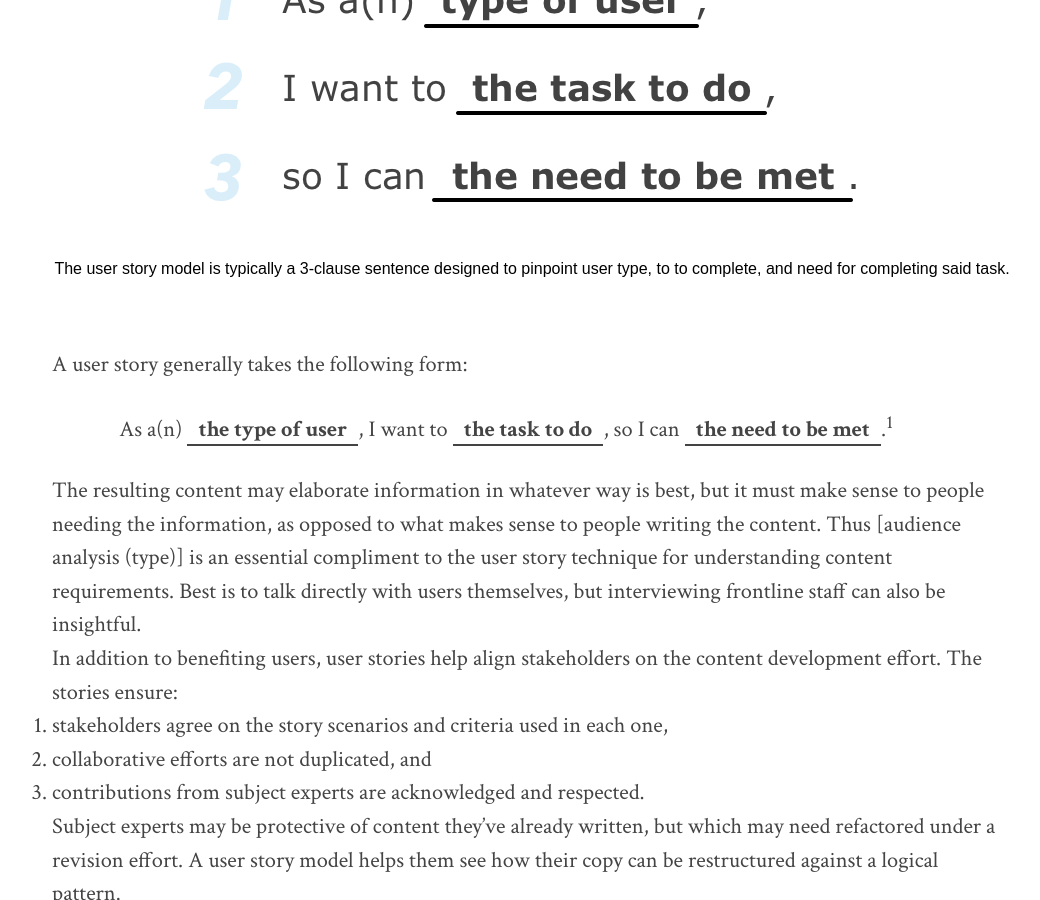
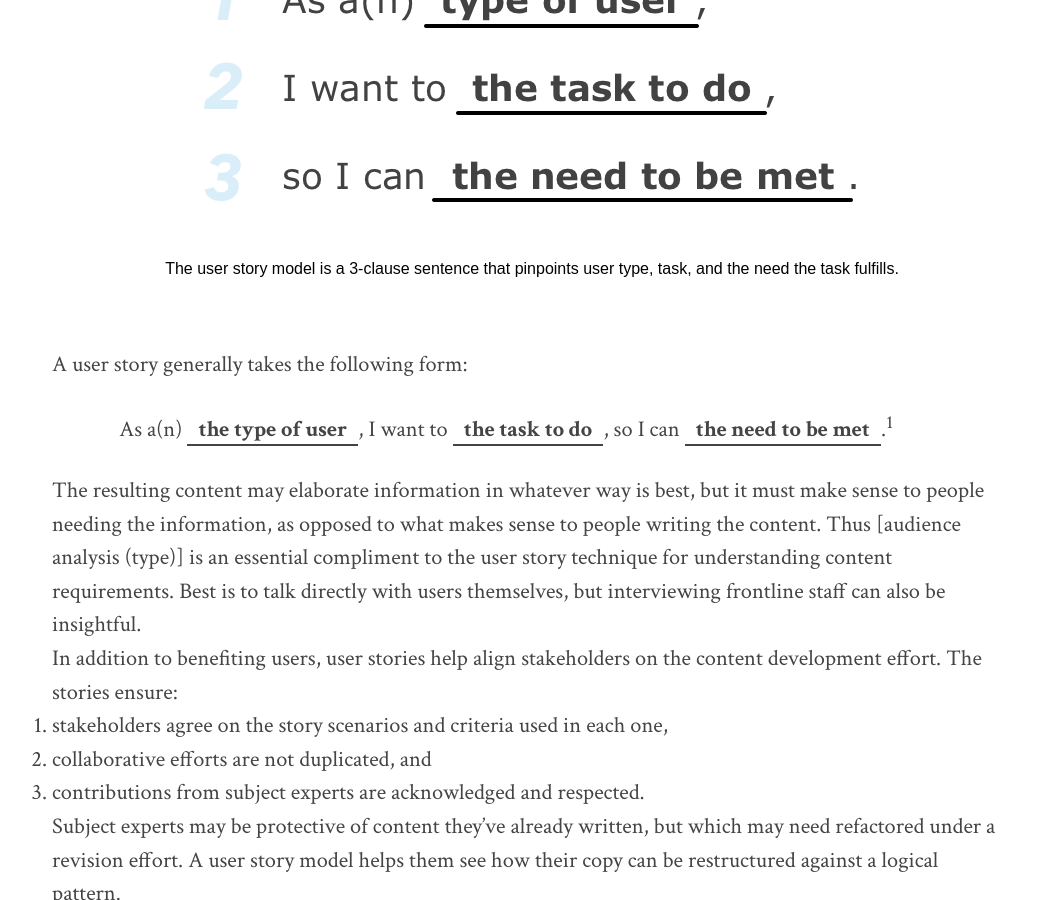
Before and after one commit to content-strategy-forum/csf-glossary, a Jekyll site: the page built from user-story.md, in a window 1280 px wide and 900 px high, scrolled down 908 px. Shown: the whole window, without its empty margins (108-1148 px from the left). Built offline with Jekyll 4.4.1, drawn with Linux system fonts in a browser that asks for light colours; some web fonts are replaced.

Commit message:
Caption tightening

```diff
--- a/user-story.md
+++ b/user-story.md
@@ -13,7 +13,7 @@ summary: A user story is a content development technique that helps writers accu
 
 figname: fig-user-story
 figalt: The user story model.
-figcaption: The user story model is typically a 3-clause sentence designed to pinpoint user type, to to complete, and need for completing said task.
+figcaption: The user story model is a 3-clause sentence that pinpoints user type, task, and the need the task fulfills.
 ---
 
 <h1 class="term-title">{{page.title}}</h1>
```
